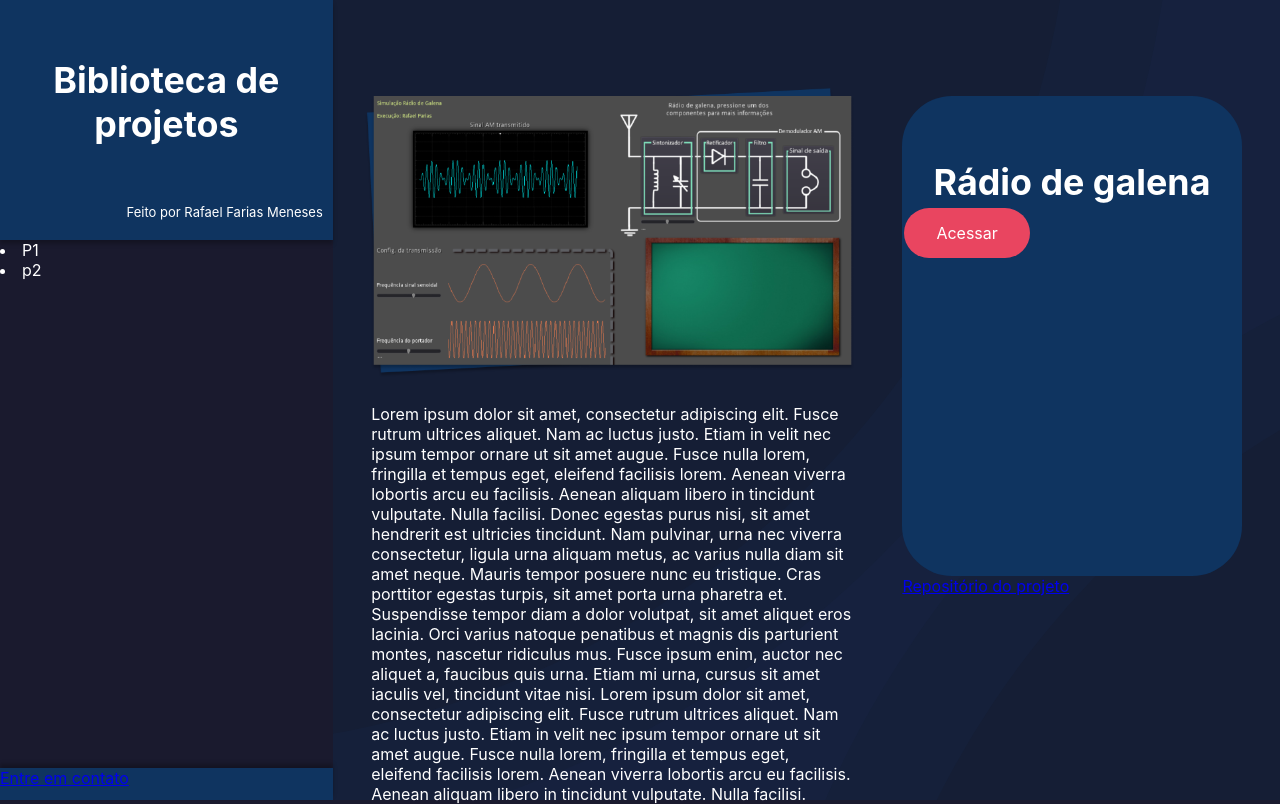
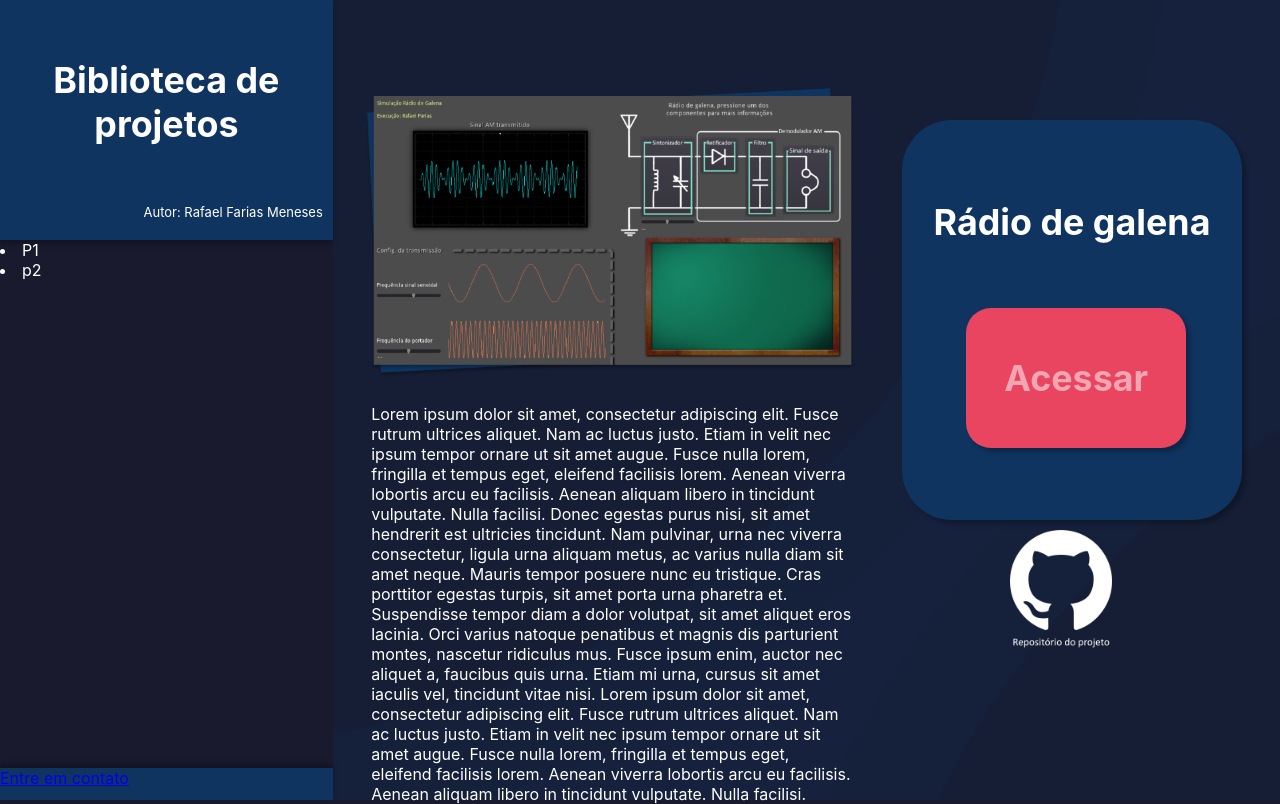
Before and after one commit to RafaelFariasUTFPR/RafaelFariasUTFPR, a plain HTML site: page index.html in a window 1280 px wide. Shown: the top 804 px of the page. Drawn offline with Linux system fonts and the light colour scheme.

Commit message:
Botoes adicionados Alterar o botão "acessar"

```diff
--- a/index.html
+++ b/index.html
@@ -17,7 +17,7 @@
             </div>
 
             <div class="credits">
-                <p>Feito por Rafael Farias Meneses</p>
+                <p>Autor: Rafael Farias Meneses</p>
             </div>
 
         </div>
@@ -57,9 +57,8 @@
                 </a>
 
             </div>
-            <a href="#">
-                Repositório do projeto
-            </a>
+            <input type="button" value="" class="repository-btn" />
+
         </div>
 
     </div>
--- a/style.css
+++ b/style.css
@@ -145,16 +145,21 @@ body{
 }
 
 .acess-box{
-    height: 60%;
-    margin-top: 12vh;
+    height: 50%;
+    margin-top: 15vh;
     background: #0F3460;
     border-radius: 50px;
-    min-height: 200px;
+    min-height: 50px;
+
+    box-shadow: 4px 4px 4px rgba(0, 0, 0, 0.25);
+
+
+
 
 }
 
 .acess-box h1{
-    padding-top: 8vh;
+    padding-top: 10vh;
     text-align: center;
     margin-left: 2vw;
     margin-right: 2vw;
@@ -164,17 +169,50 @@ body{
 }
 
 .acess-button{
-    position: relative;
+    position: absolute;
     background-color: #E94560;
     border: none;
-    color: white;
-    bottom: 100 px;
-    padding: 15px 32px;
+    left: 24%;
+    color: #F3A5B2;
+    right: inherit;
+    font-weight: bold;
+    top: 38%;
+    padding: 6vh 3vw;
     text-align: center;
     text-decoration: none;
     display: inline-block;
-    font-size: 16px;
+    font-size: 2.8vw;
     margin: 4px 2px;
     cursor: pointer;
     border-radius: 25px;
+    min-height: 20px;
+    transition: 300ms;
+    box-shadow: 4px 4px 4px rgba(0, 0, 0, 0.25);
 }
+
+.acess-button:hover{
+    transform: translateY(-8px);
+    background-color: #ce4158;
+}
+
+
+.repository-btn{
+    position: absolute;
+    background-image: url(images/GithubIcon.png);
+    left: 35%;
+
+    margin-top: 10px;
+    background-repeat: no-repeat;
+    background-color: transparent;
+    background-position: 0px 0px;
+    background-size: 100%;
+    border: none;
+    cursor: pointer;
+    height:9.5vw;
+    width:8vw;
+    transition: 300ms;
+
+}
+.repository-btn:hover{
+    transform: translateY(-8px);
+}
```
Also changed, not shown: images/GithubIcon.png (added).
